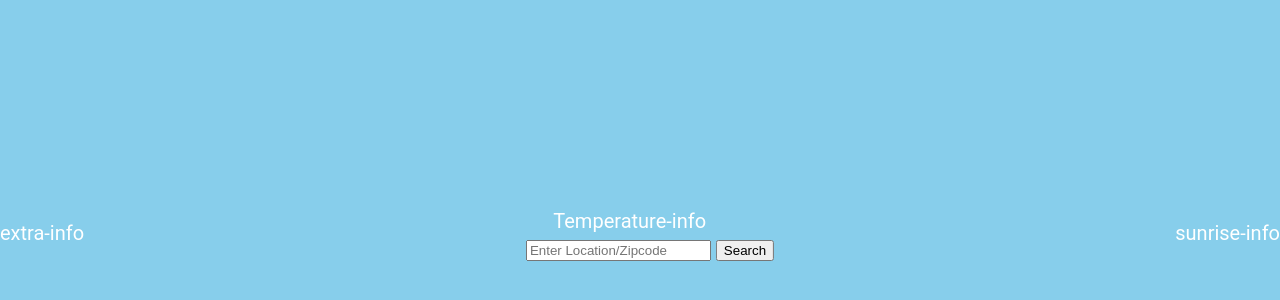
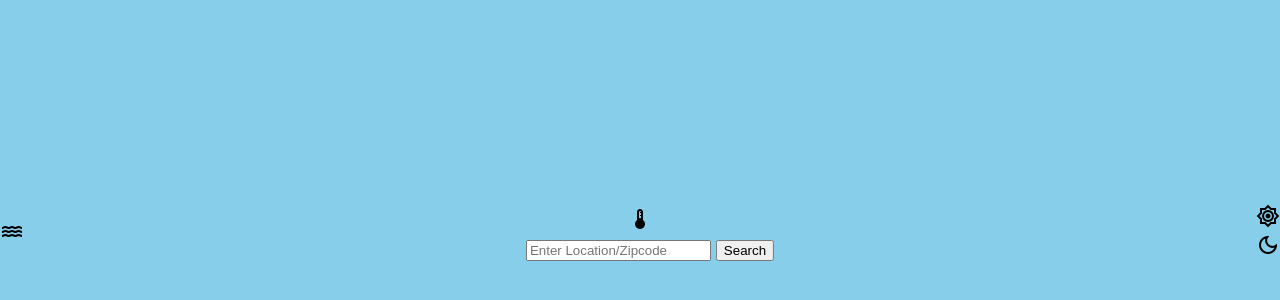
Before and after one commit to shoebham/Weather-App, a plain HTML site: page index.html in a window 1280 px wide. Shown: the part 152-452 px from the top of the page. Drawn offline with nearby package versions, Linux system fonts and the light colour scheme.

Commit message:
added icons

```diff
--- a/index.html
+++ b/index.html
@@ -5,8 +5,10 @@
     <meta http-equiv="X-UA-Compatible" content="IE=edge">
     <meta name="viewport" content="width=device-width, initial-scale=1.0">
     <title>Document</title>
+    <link rel="stylesheet" href="style.css">
+    <link href="https://fonts.googleapis.com/css?family=Material+Icons|Material+Icons+Outlined|Material+Icons+Two+Tone|Material+Icons+Round|Material+Icons+Sharp" rel="stylesheet">
+
 </head>
-<link rel="stylesheet" href="style.css">
 <body>
 
     <div class="main">
@@ -16,20 +18,29 @@
         </div>
         <div class="weather-info">
             <div class="extra-info info">
-                extra-info
-                <p id="humidity"></p>
+                <span class="material-icons-outlined">
+                    water
+                    </span>
+                    <p id="humidity"></p>
                 <p id="pressure"></p>
             </div>
             <div class="temperature-info info">
-                Temperature-info
+                <span class="material-icons-outlined">
+                    thermostat
+                    </span>
                 <p id="icon"><img id="icon-img"></p>
                 <p id="temperature"></p>
                 <p id="location"></p>
                 <p id="description"></p>
             </div>
             <div class="sunrise-info info">
-                sunrise-info
-                <p id="sunrise"></p>
+                <span class="material-icons-outlined" >
+                    brightness_high
+                    </span><p id="sunrise">
+
+                </p><span class="material-icons-outlined">
+                    dark_mode
+                    </span>
                 <p id="sunset"></p>
             </div>
         </div>
--- a/style.css
+++ b/style.css
@@ -26,6 +26,9 @@ p{
 }
 span { display: inline }
 
+.material-icons-outlined{
+    color:black;
+}
 
 .weather-search{
     text-align: center;
```
